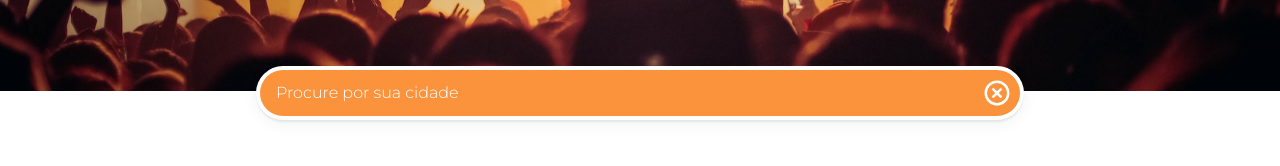
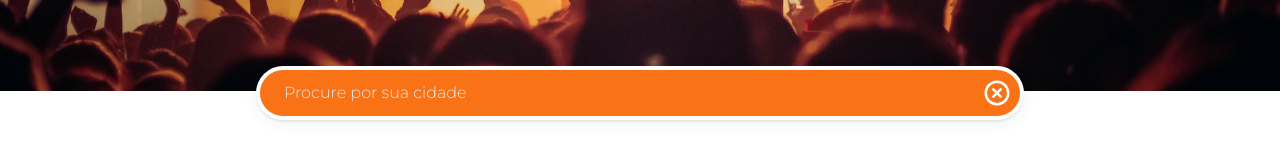
Before and after one commit to gabrigomez/uclone, a React (Vite) app: page / in a window 1280 px wide. Both pictures are taken after a click on the button "Todas". Shown: the part 469-635 px from the top of the page. Built offline with nearby package versions, Linux system fonts and the light colour scheme.

Commit message:
styles: fix width props in Search Event

```diff
--- a/src/components/Molecules/CityLocationMolecule.tsx
+++ b/src/components/Molecules/CityLocationMolecule.tsx
@@ -8,7 +8,7 @@ interface CityLocationMoleculeProps {
 
 export const CityLocationMolecule = ({isCitySearch, openCitySearch}: CityLocationMoleculeProps) => {
   return (
-    <div className={`${isCitySearch ? 'hidden' : 'flex items-center'}`} onClick={openCitySearch}>
+    <div className={`${isCitySearch ? 'hidden' : 'flex w-full items-center'}`} onClick={openCitySearch}>
       <CiLocationOn className="text-white mr-2" />
       <Text
         className='text-white'
--- a/src/components/Molecules/CitySearchMolecule.tsx
+++ b/src/components/Molecules/CitySearchMolecule.tsx
@@ -8,9 +8,9 @@ interface CitySearchMoleculeProps {
 
 export const CitySearchMolecule = ({...props} : CitySearchMoleculeProps) => {
   return (
-    <div className={`${props.isCitySearch ? 'flex items-center w-full bg-orange-400' : 'hidden'}`}>
+    <div className={`${props.isCitySearch ? 'flex items-center w-full bg-orange-500 text-white' : 'hidden'}`}>
       <input
-        className={`${props.isCitySearch ? 'block w-full bg-orange-400 outline-none placeholder:text-white pl-2' : 'hidden'}`}
+        className={`${props.isCitySearch ? 'block w-full bg-orange-500 outline-none placeholder:text-gray-200 pl-2' : 'hidden'}`}
         placeholder="Procure por sua cidade"
         onChange={(e) => props.setSearch(e.target.value)}
       />
--- a/src/components/Molecules/SearchEvent.tsx
+++ b/src/components/Molecules/SearchEvent.tsx
@@ -30,9 +30,7 @@ export const SearchEvent = ({...props} : SearchEventProps) => {
         id=""
         onChange={(e) => setSearch(e.target.value)}
       />
-      <button
-        className={`${isCitySearch ? 'w-full' : 'hover:bg-orange-300'} flex bg-orange-400 items-center rounded-full duration-500 w-40 m-1 p-2`}
-      >
+      <button className={`${isCitySearch ? 'w-full' : 'hover:bg-orange-400 w-72'} flex bg-orange-500 items-center rounded-full duration-500  m-1 p-2`}>
         <CitySearch
           openCitySearch={openCitySearch}
           setSearch={setSearch}
--- a/src/components/Organisms/CitySearch.tsx
+++ b/src/components/Organisms/CitySearch.tsx
@@ -9,7 +9,7 @@ interface CitySearchProps {
 
 export const CitySearch = ({isCitySearch, openCitySearch, setSearch} : CitySearchProps) => {
   return (
-    <div className={`${isCitySearch ? 'w-full flex items-center z-10' : ''} flex items-center justify-center`}>
+    <div className={`${isCitySearch ? 'z-10' : ''} w-full flex items-center justify-start pl-2`}>
       <CityLocationMolecule
         isCitySearch={isCitySearch}
         openCitySearch={openCitySearch}
```
